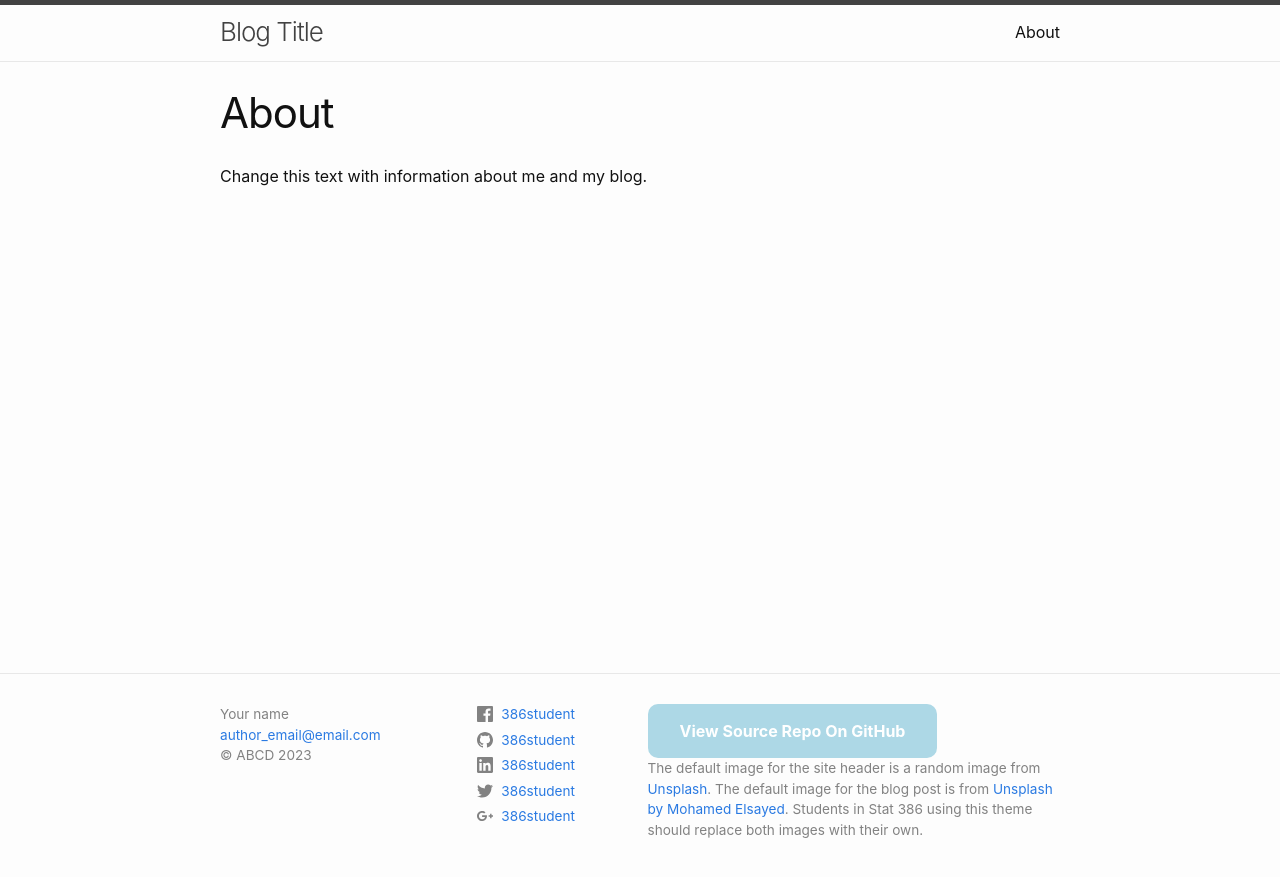
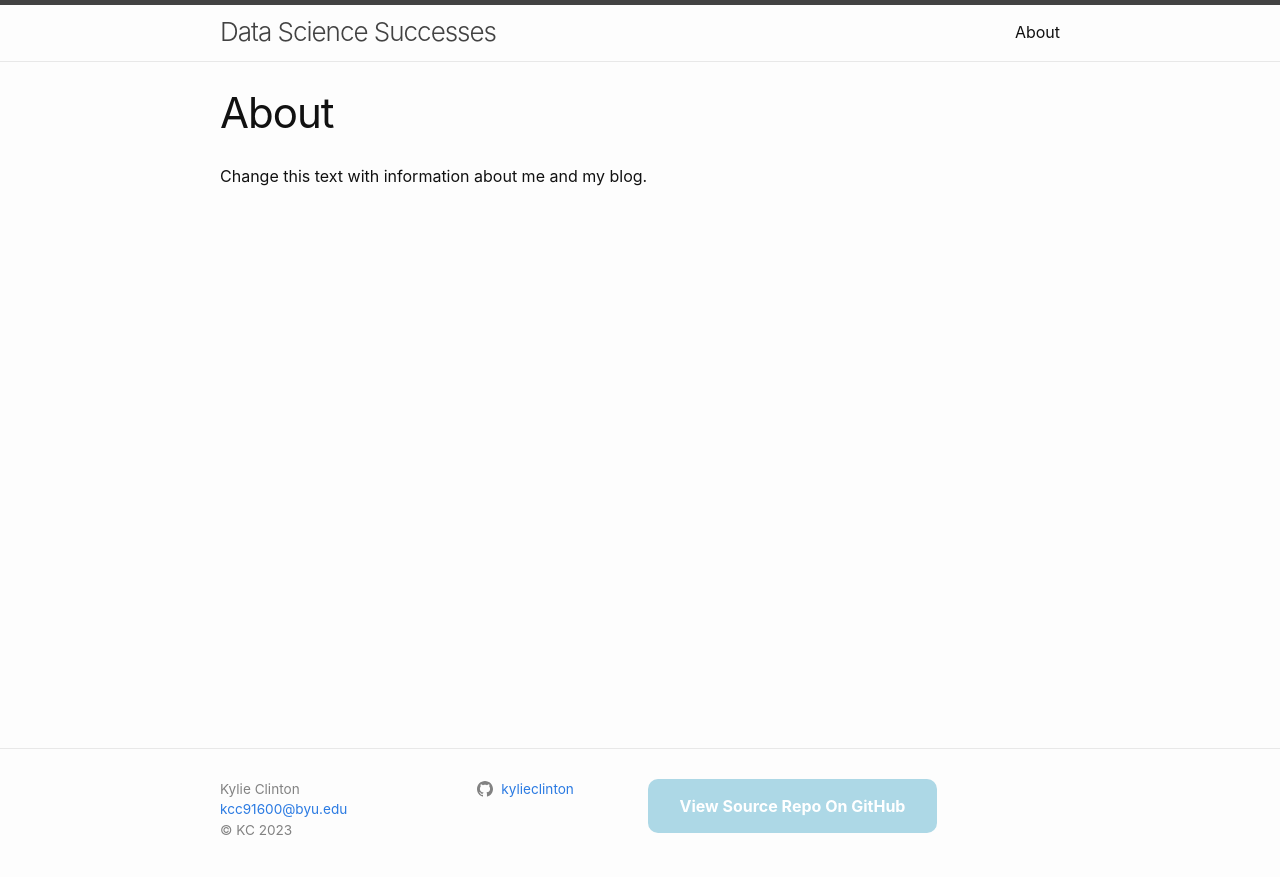
Before and after one commit to kylieclinton/blog386, a Jekyll site: the page built from about.markdown, in a window 1280 px wide. Shown: the top 877 px of the page. Built offline with Jekyll 4.4.1, drawn with Linux system fonts in a browser that asks for light colours.

Commit message:
Update _config.yml

```diff
--- a/_config.yml
+++ b/_config.yml
@@ -18,33 +18,28 @@
 # You can create any custom variable you would like, and they will be accessible
 # in the templates via {{ site.myvariable }}.
 
-title: Blog Title
-email: author_email@email.com
-description: "Change the description so that it describes your blog"
-baseurl: "/stat386-blog-theme" # the name of the repository
-url: "https://esnt.github.io" #  change this to "https://<your-github-username>.github.io"
-image: https://source.unsplash.com/random
-author: Your name
-copyright: ABCD # Your initials or what you want the copyright to be.  Leave empty for no copyright
-footer_description: 'The default image for the site header is a random image from
-        <a href="https://source.unsplash.com/random" target="_blank"> Unsplash</a>.
-        The default image for the blog post is from
-        <a href="https://unsplash.com/photos/DWpR-BpKlw0?utm_source=unsplash&utm_medium=referral&utm_content=creditShareLink" target="_blank"
-        >Unsplash by Mohamed Elsayed</a>. Students in Stat 386 using this theme should replace both images
-        with their own.'
+title: Data Science Successes
+email: kcc91600@byu.edu
+description: "Tutorials and information to make you more successful in data science."
+baseurl: "/blog386" # the name of the repository
+url: "https://kylieclinton.github.io" #  change this to "https://<your-github-username>.github.io"
+image: https://unsplash.com/photos/a-group-of-trees-with-yellow-leaves-on-them-zG8VFOg7wgo
+author: Kylie Clinton
+copyright: KC # Your initials or what you want the copyright to be.  Leave empty for no copyright
+footer_description:
 
 
 # Social media users names.  Leave fields blank that you don't want displayed
-twitter_username: 386student
-github_username:  386student
-linkedin_username: 386student
+twitter_username:
+github_username:  kylieclinton
+linkedin_username:
 dribbble_username:
-facebook_username: 386student
+facebook_username:
 flickr_username:
 instagram_username:
 pinterest_username:
 youtube_username:
-googleplus_username: 386student
+googleplus_username:
 
 plugins:
   - jekyll-feed
```
